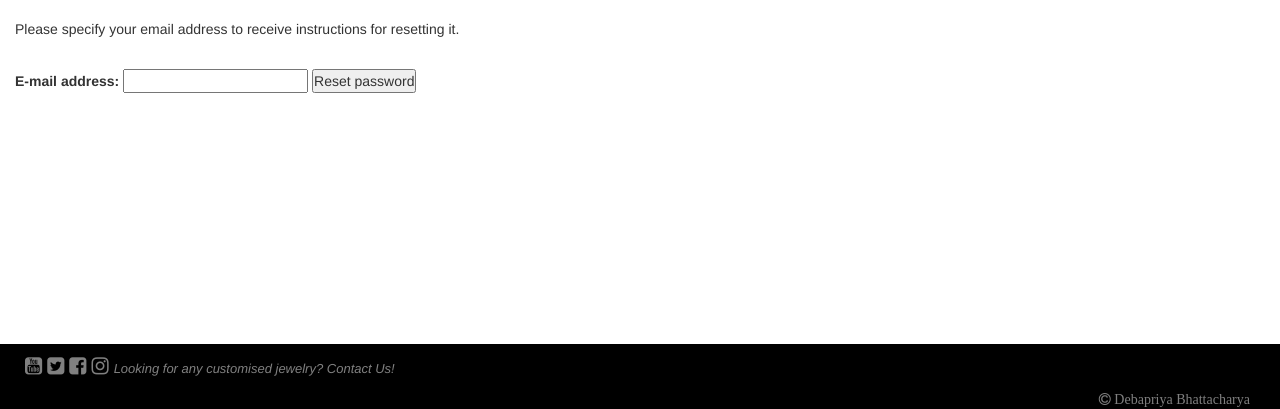
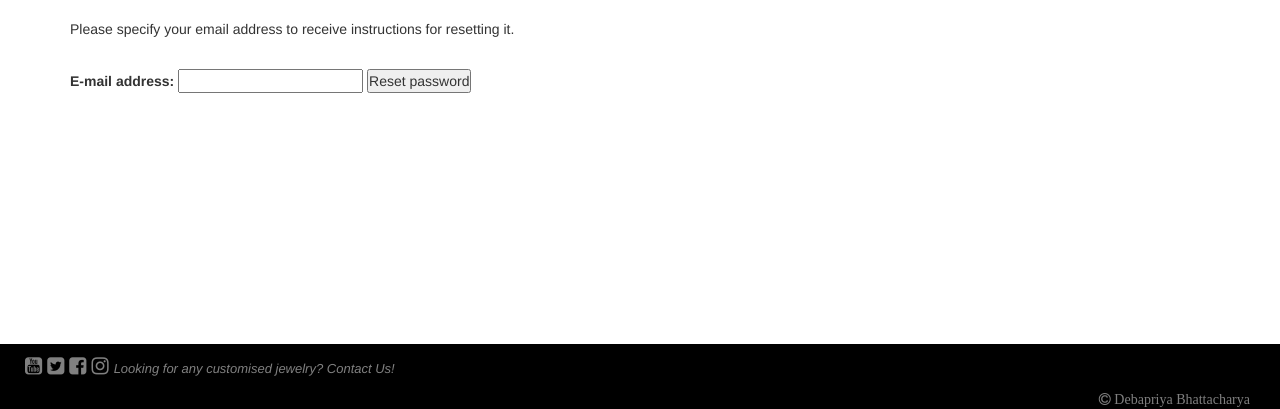
Before and after one commit to Code-Institute-Submissions/debapriya9b-onlineShop, a Django app: a page that uses templates/registration/password_reset_form.html in a window 1280 px wide. Shown: the part 391-800 px from the top of the page. Run offline with Django 3.2, Linux system fonts and the light colour scheme; some libraries are stand-ins or nearby versions; some web fonts are replaced.

Commit message:
Password reset html page layout modified

```diff
--- a/templates/registration/password_reset_complete.html
+++ b/templates/registration/password_reset_complete.html
@@ -3,6 +3,9 @@
 {% block title %}Password reset complete{% endblock %}
 
 {% block content %}
+<br>
+<div class="container">
 <p>Your password has been set.  You may go ahead and log in now.</p>
 <p><a href="{{ login_url }}">Log in</a></p>
+</div>
 {% endblock %}
--- a/templates/registration/password_reset_done.html
+++ b/templates/registration/password_reset_done.html
@@ -3,6 +3,9 @@
 {% block title %}Password reset successful{% endblock %}
 
 {% block content %}
+<br>
+<div class="container">
 <p>We've e-mailed you instructions for setting your password to the e-mail address you submitted.</p>
 <p>You should be receiving it shortly.</p>
+</div>
 {% endblock %}
--- a/templates/registration/password_reset_form.html
+++ b/templates/registration/password_reset_form.html
@@ -2,7 +2,7 @@
 {% block page_title %}Password Reset Page{% endblock %}
 {% block page_heading %}Reset Password{% endblock %}
 {% block content %}
-
+<div class="container">
 <form method="post" class="accountform">
     <p>Please specify your email address to receive instructions for resetting it.</p>
     <br>
@@ -12,4 +12,5 @@
      {{ form.email.errors }}
     <p><label for="id_email" class="control-label required-field">E-mail address:</label> {{ form.email }} <input type="submit" value="Reset password" /></p>
 </form>
+</div>
 {% endblock %}
```
